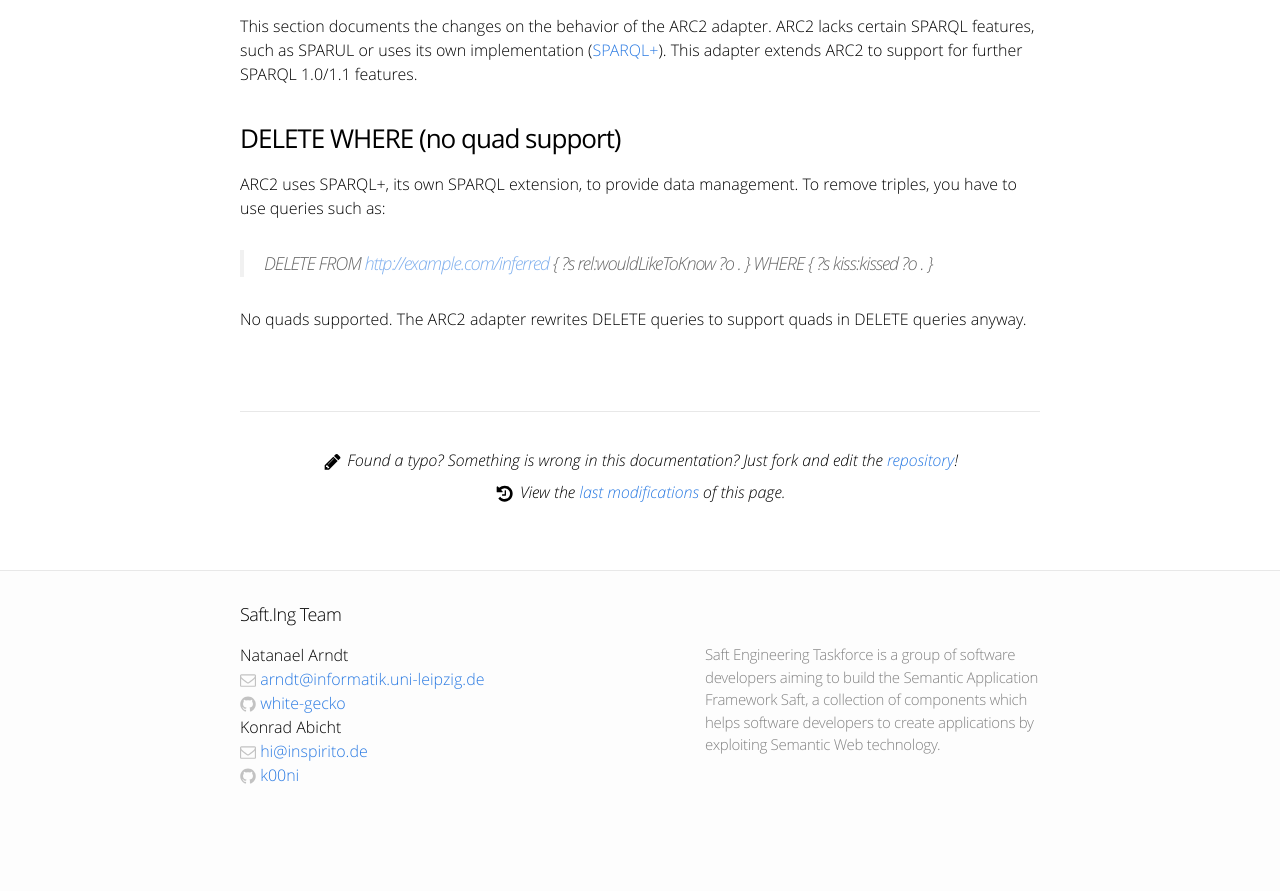
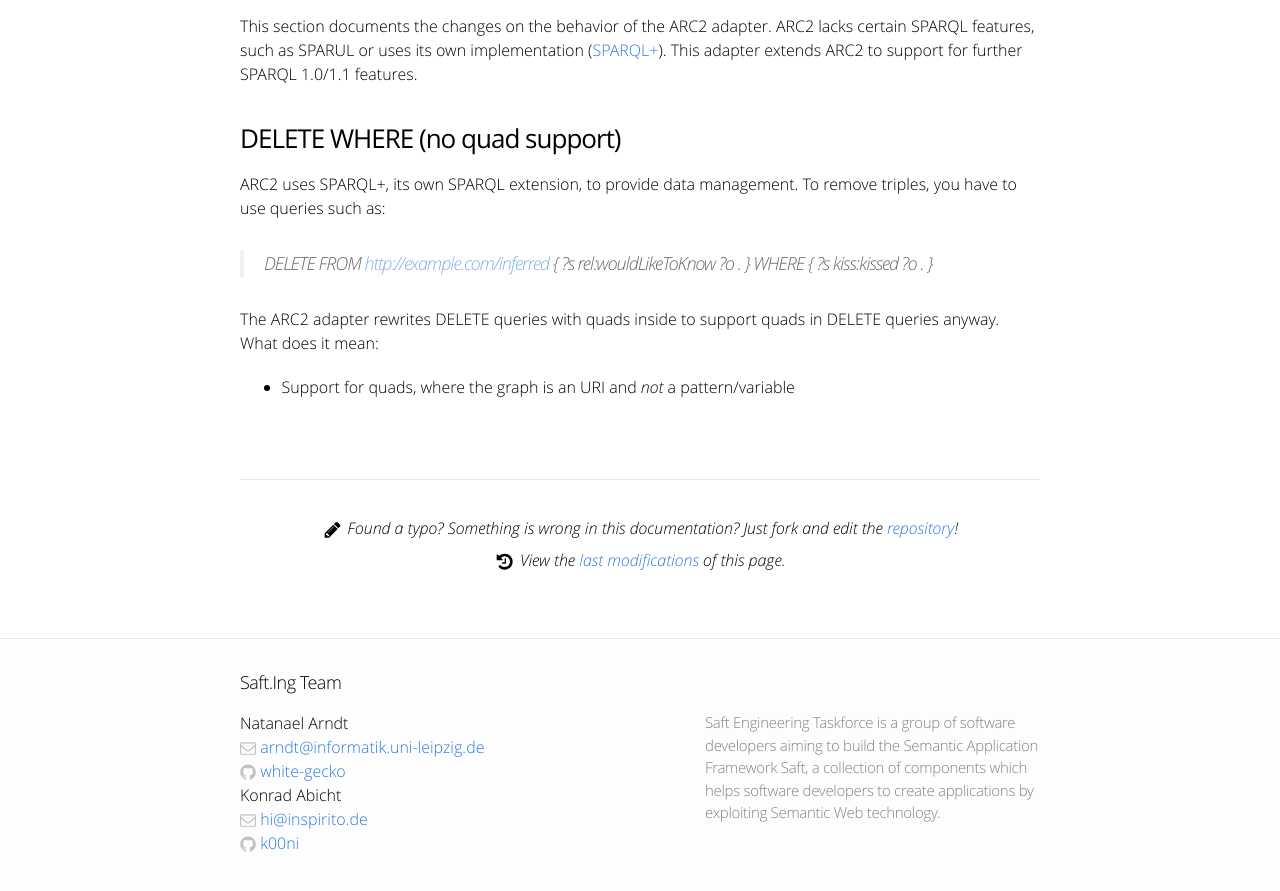
Before and after one commit to SaftIng/safting.github.io, a Jekyll site: the page built from doc/phpframework/addition/ARC2.md, in a window 1280 px wide and 900 px high, scrolled down 1270 px. Shown: the top 891 px of the window. Built offline with Jekyll 4.4.1, drawn with Linux system fonts in a browser that asks for light colours; before the commit the page ends 2102 px from its top, so only the background shows below that.

Commit message:
Update ARC2.md

```diff
--- a/doc/phpframework/addition/ARC2.md
+++ b/doc/phpframework/addition/ARC2.md
@@ -52,4 +52,5 @@ ARC2 uses SPARQL+, its own SPARQL extension, to provide data management. To remo
 
 > DELETE FROM <http://example.com/inferred> { ?s rel:wouldLikeToKnow ?o . } WHERE { ?s kiss:kissed ?o . }
 
-No quads supported. The ARC2 adapter rewrites DELETE queries to support quads in DELETE queries anyway.
+The ARC2 adapter rewrites DELETE queries with quads inside to support quads in DELETE queries anyway. What does it mean:
+- Support for quads, where the graph is an URI and *not* a pattern/variable
```
